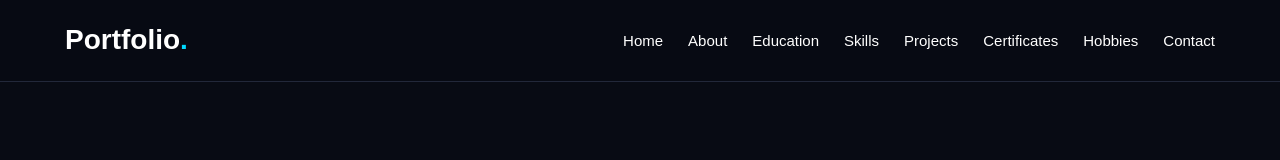
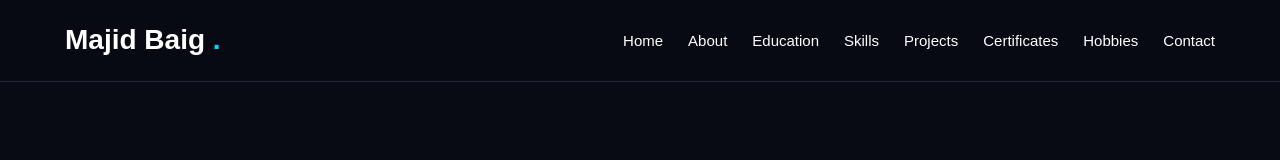
Before and after one commit to MajidBaig06/SEPM, a plain HTML site: page index.html in a window 1280 px wide. Shown: the top 160 px of the page. Drawn offline with Linux system fonts and the light colour scheme.

Commit message:
Update index.html

```diff
--- a/index.html
+++ b/index.html
@@ -22,7 +22,7 @@
     <nav class="navbar">
 
         <h2 class="logo">
-            Portfolio<span>.</span>
+            Majid Baig <span>.</span>
         </h2>
 
         <ul class="nav-links">
```
